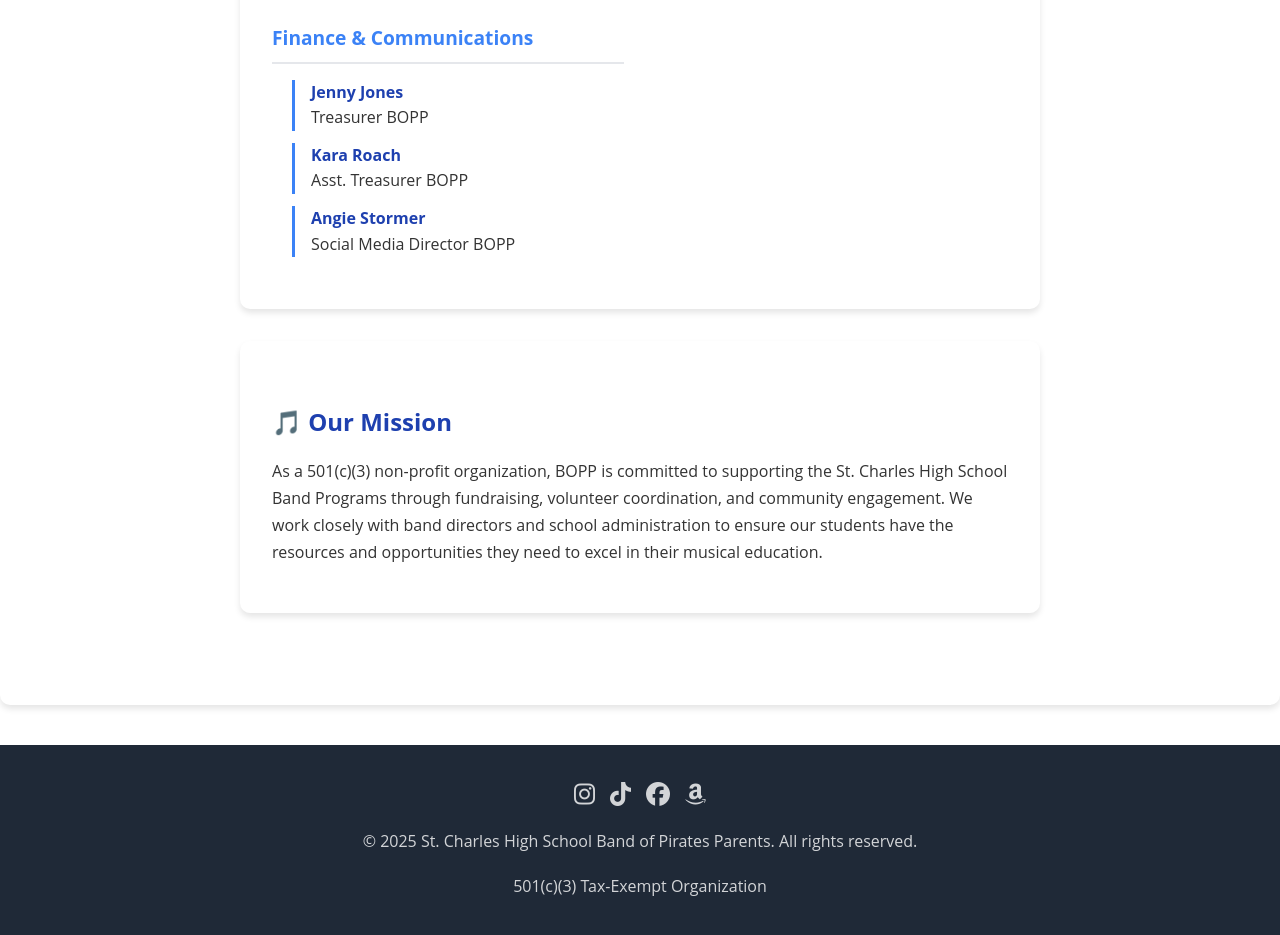
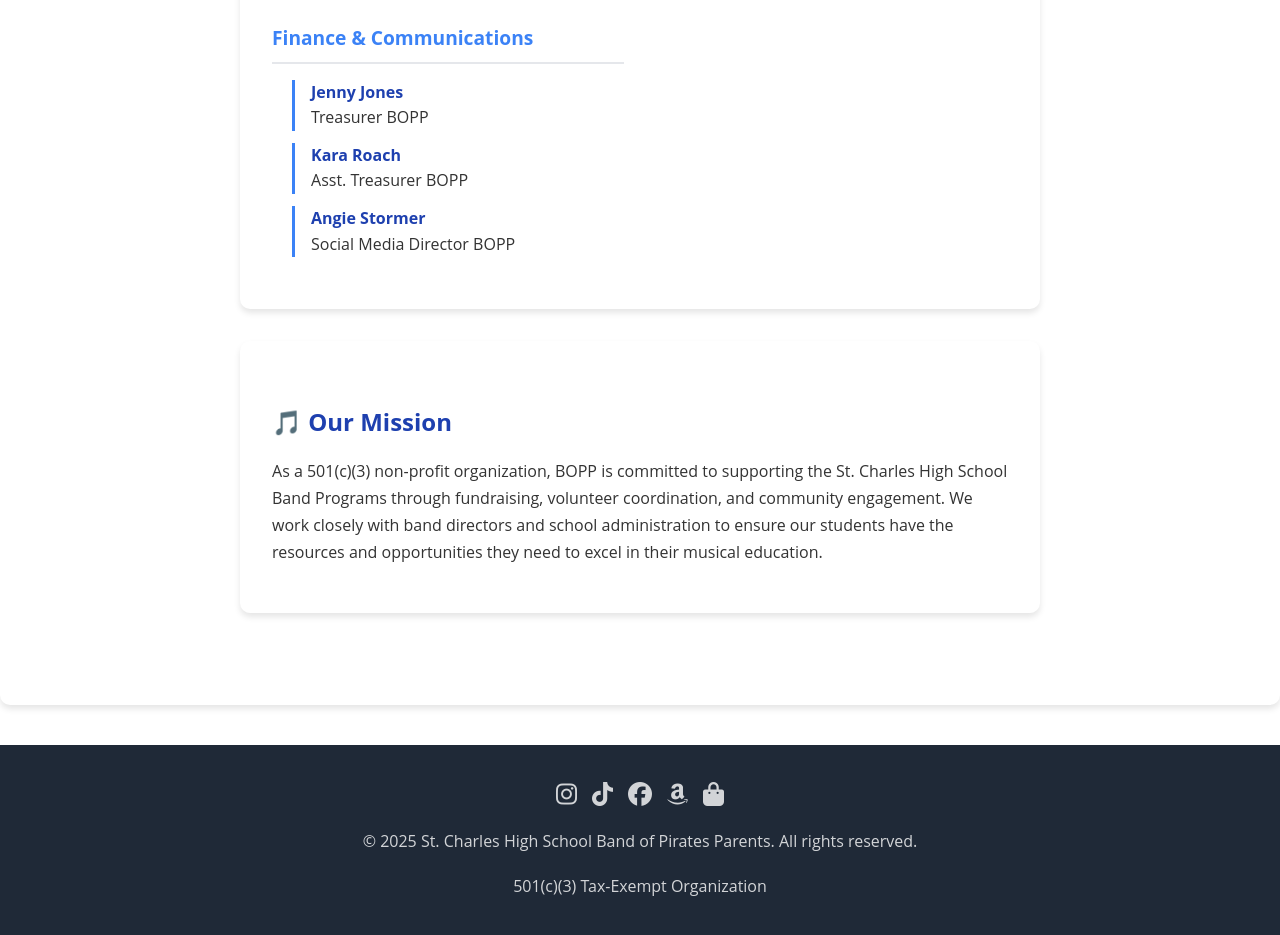
Before and after one commit to schsbopp/schsbopp.org, a plain HTML site: page about/index.html in a window 1280 px wide. Shown: the part 1675-2610 px from the top of the page. Drawn offline with Linux system fonts and the light colour scheme.

Commit message:
Merchandise footer link

```diff
--- a/about/index.html
+++ b/about/index.html
@@ -126,6 +126,7 @@
                     <a href="https://www.tiktok.com/@schsbopp?lang=en" target="_blank" title="TikTok"><i class="fab fa-tiktok"></i></a>
                     <a href="https://www.facebook.com/share/1EgZbx3Uaz/" target="_blank" title="Facebook"><i class="fab fa-facebook"></i></a>
                     <a href="https://a.co/dCr0TK2" target="_blank" title="Amazon Wishlist"><i class="fab fa-amazon"></i></a>
+                    <a href="https://stores.inksoft.com/schsbandofpirates/shop/home" target="_blank" title="Band Merchandise"><i class="fas fa-shopping-bag"></i></a>
                 </div>
                 <p class="footer-text">&copy; 2025 St. Charles High School Band of Pirates Parents. All rights reserved.</p>
                 <p class="footer-text">501(c)(3) Tax-Exempt Organization</p>
```
Also changed, not shown: car-show/index.html (+1 -0 lines), contact/index.html (+1 -0 lines), events/index.html (+1 -0 lines), fundraisers/index.html (+1 -0 lines), index.html (+1 -0 lines), volunteer/index.html (+1 -0 lines).
